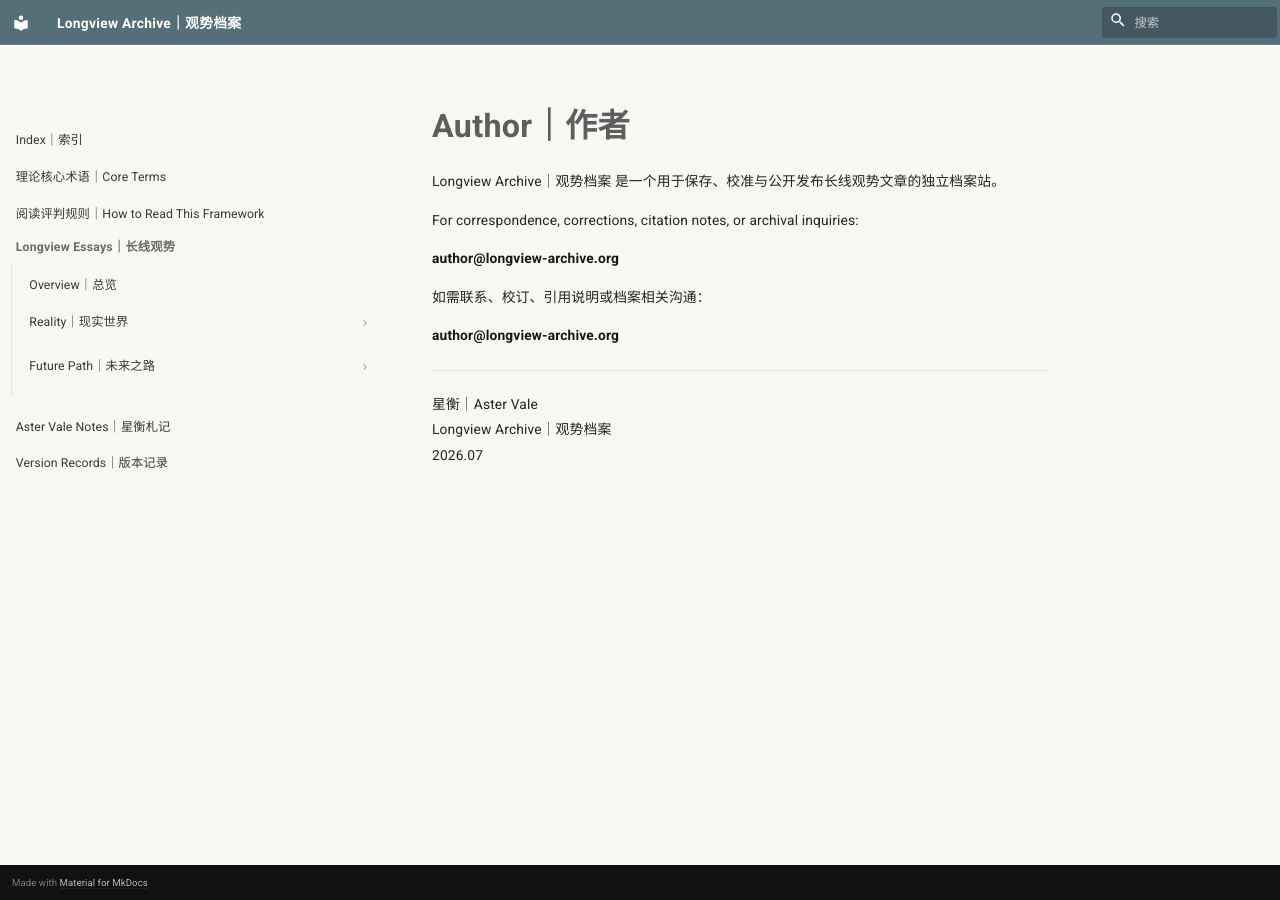
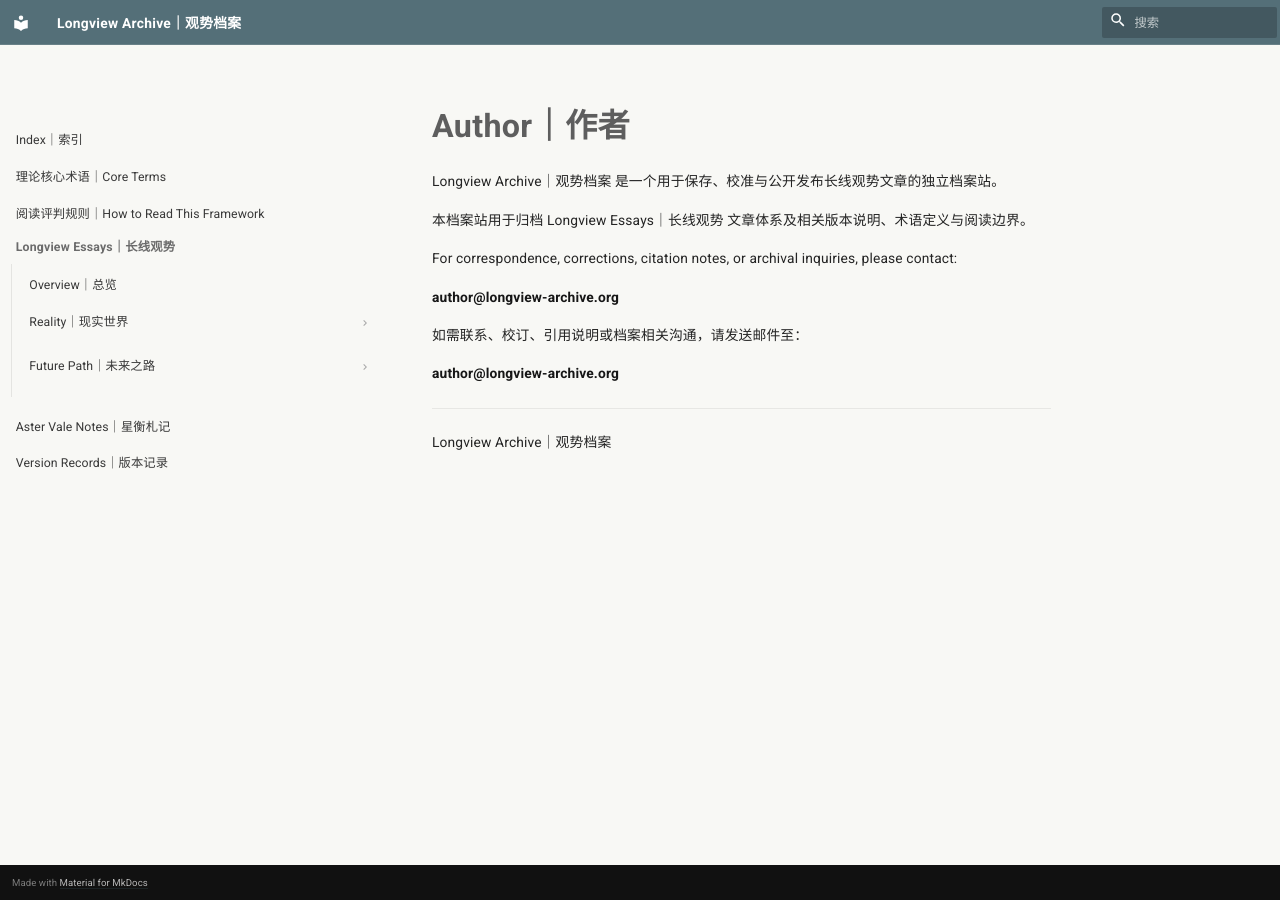
Before and after one commit to guanshi1688/longview-archive, an MkDocs documentation site: the page built from docs/author.md, in a window 1280 px wide. Built offline with MkDocs 1.6.1 and Material for MkDocs 9.7.7, drawn with Linux system fonts in a browser that asks for light colours.

Commit message:
Update author.md

```diff
--- a/docs/author.md
+++ b/docs/author.md
@@ -2,16 +2,16 @@
 
 Longview Archive｜观势档案 是一个用于保存、校准与公开发布长线观势文章的独立档案站。
 
-For correspondence, corrections, citation notes, or archival inquiries:
+本档案站用于归档 Longview Essays｜长线观势 文章体系及相关版本说明、术语定义与阅读边界。
+
+For correspondence, corrections, citation notes, or archival inquiries, please contact:
 
 **author@longview-archive.org**
 
-如需联系、校订、引用说明或档案相关沟通：
+如需联系、校订、引用说明或档案相关沟通，请发送邮件至：
 
 **author@longview-archive.org**
 
 ---
 
-星衡｜Aster Vale
 Longview Archive｜观势档案
-2026.07
```
